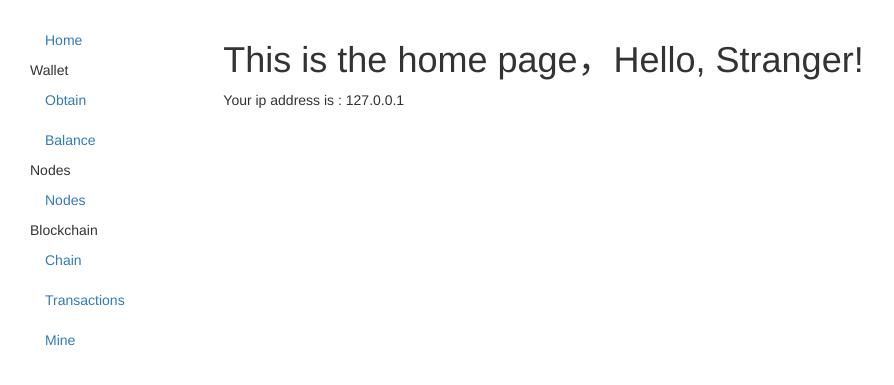
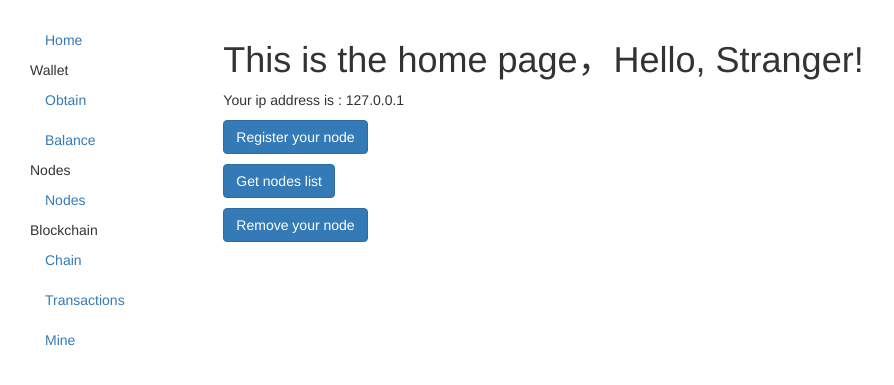
Before and after one commit to androidbigold/Web-taxi-software, a Flask app: page /blockchain/nodes in a window 1280 px wide. Shown: the part 52-437 px from the top of the page, without its empty margins (0-894 px from the left). Run offline with Flask 2, Linux system fonts and the light colour scheme; some libraries are stand-ins or nearby versions.

Commit message:
node functions

```diff
--- a/app/blockchain/views.py
+++ b/app/blockchain/views.py
@@ -4,8 +4,7 @@ from .Cryptography import *
 from .Block import *
 from .forms import TransactionForm
 from config import server_address
-import urllib.request
-import urllib.parse
+import requests
 from urllib.error import HTTPError
 import json
 
@@ -127,27 +126,30 @@ def register_local_node():
     global ip
     url = 'http://127.0.0.1:5000/blockchain/nodes/register_remote'
     postdict = {
-        'nodes': 'http://' + str(ip) + ':5000'
+        'nodes': 'http://127.0.0.1:5001'
     }
-    data = bytes(urllib.parse.urlencode(postdict, encoding='utf-8'), 'utf-8')
+
+    blockchain_local.register_node('http://127.0.0.1:5000')
+
     try:
-        req = urllib.request.urlopen(url, data=data)
+        requests.post(url, json=postdict)
     except HTTPError as e:
-        return e.read(), 500
+        flash('Error: register failed')
+        return render_template('/blockchain/response.html', response=e.read())
     else:
-        return jsonify(req.read()), 200
+        flash('Your node has been registered')
+        return render_template('/blockchain/nodes.html', ip_address=ip)
 
 
 @blockchain.route('/nodes/register_remote', methods=['GET', 'POST'])
 def register_remote_node():
     values = request.get_json()
 
-    nodes_list = values.get('nodes')
-    if nodes_list is None:
+    node = values.get('nodes')
+    if node is None:
         return "Error: Please supply a valid list of nodes", 400
 
-    for node in nodes_list:
-        blockchain_local.register_node(node)
+    blockchain_local.register_node(node)
 
     response = {
         'message': 'New nodes have been added',
@@ -161,19 +163,41 @@ def get_nodes():
     response = {
         'nodes': list(blockchain_local.nodes),
     }
-    return jsonify(response), 200
+    return render_template('/blockchain/response.html',
+                           response=json.dumps(response,
+                                               indent=4).replace('\\n',
+                                                                 '<br>').replace(',', '<br>'))
 
 
-@blockchain.route('/nodes/remove', methods=['POST'])
-def remove_nodes():
+@blockchain.route('/nodes/remove_local', methods=['GET', 'POST'])
+def remove_local_node():
+    global ip
+    url = 'http://127.0.0.1:5000/blockchain/nodes/remove_remote'
+    postdict = {
+        'nodes': 'http://127.0.0.1:5001'
+    }
+
+    blockchain_local.remove_node('http://127.0.0.1:5000')
+
+    try:
+        requests.post(url, json=postdict)
+    except HTTPError as e:
+        flash('Error: remove failed')
+        return render_template('/blockchain/response.html', response=e.read())
+    else:
+        flash('Your node has been removed')
+        return render_template('/blockchain/nodes.html', ip_address=ip)
+
+
+@blockchain.route('/nodes/remove_remote', methods=['GET', 'POST'])
+def remove_remote_node():
     values = request.get_json()
 
-    nodes_list = values.get('nodes')
-    if nodes_list is None:
+    node = values.get('nodes')
+    if node is None:
         return "Error: Please supply a valid list of nodes", 400
 
-    for node in nodes_list:
-        blockchain_local.remove_node(node)
+    blockchain_local.remove_node(node)
 
     response = {
         'message': 'The nodes have been removed',
--- a/app/templates/blockchain/nodes.html
+++ b/app/templates/blockchain/nodes.html
@@ -3,5 +3,8 @@
 {% block page_content %}
 <h1>This is the home page，Hello, {% if current_user.is_authenticated %}{{ current_user.name }}{% else %}Stranger{% endif %}!</h1>
 <p>Your ip address is : {{ ip_address }}</p>
+<p><a class="btn btn-primary" href="{{ url_for('blockchain.register_local_node') }}">Register your node</a></p>
+<p><a class="btn btn-primary" href="{{ url_for('blockchain.get_nodes') }}">Get nodes list</a></p>
+<p><a class="btn btn-primary" href="{{ url_for('blockchain.remove_local_node') }}">Remove your node</a></p>
 <p>{{ response }}</p>
 {% endblock %}
```
